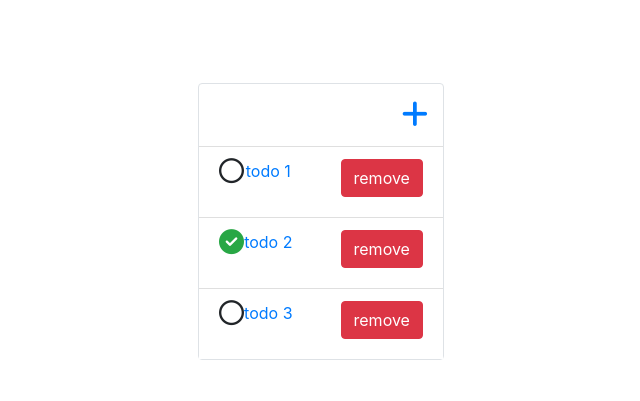
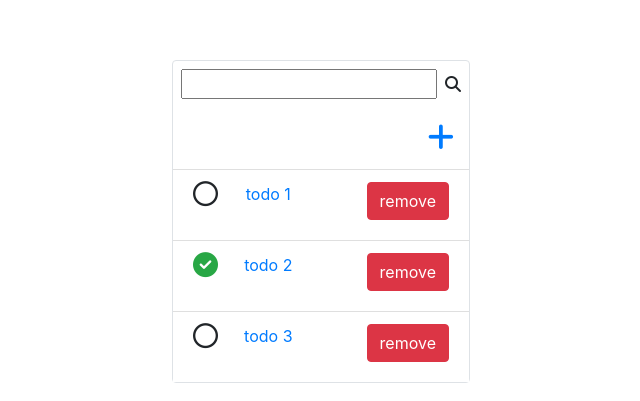
Before and after one commit to mls-kll/react-todo, a React (Create React App) app in the folder todo-app/: page / in a window 1280 px wide. Shown: the part 179-580 px from the top of the page, without its empty margins (319-959 px from the left). Built offline with nearby package versions, Linux system fonts and the light colour scheme.

Commit message:
add search input field

```diff
--- a/todo-app/src/components/Main.js
+++ b/todo-app/src/components/Main.js
@@ -8,6 +8,10 @@ const Main = ({ todos, removeTodo, completeTodo }) => {
   return (
     <div className="Main">
       <div className="todo-wrapper border rounded">
+        <div className="m-2">
+          <input type="text" />
+          <i className="fas fa-search ml-2" />
+        </div>
         <div className="add-todo-icon-container">
           <Link to="/create">
             <i className="create-todo fas fa-plus text-primary" />
```
